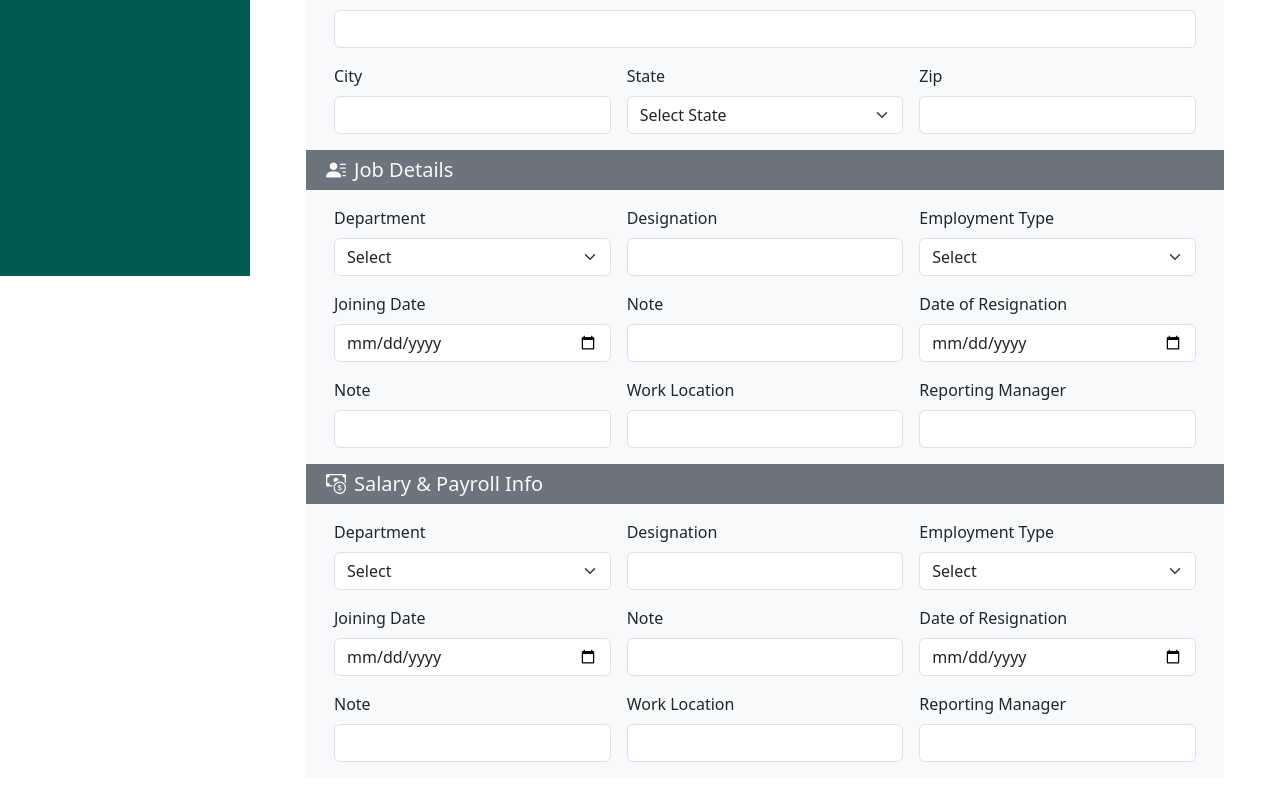
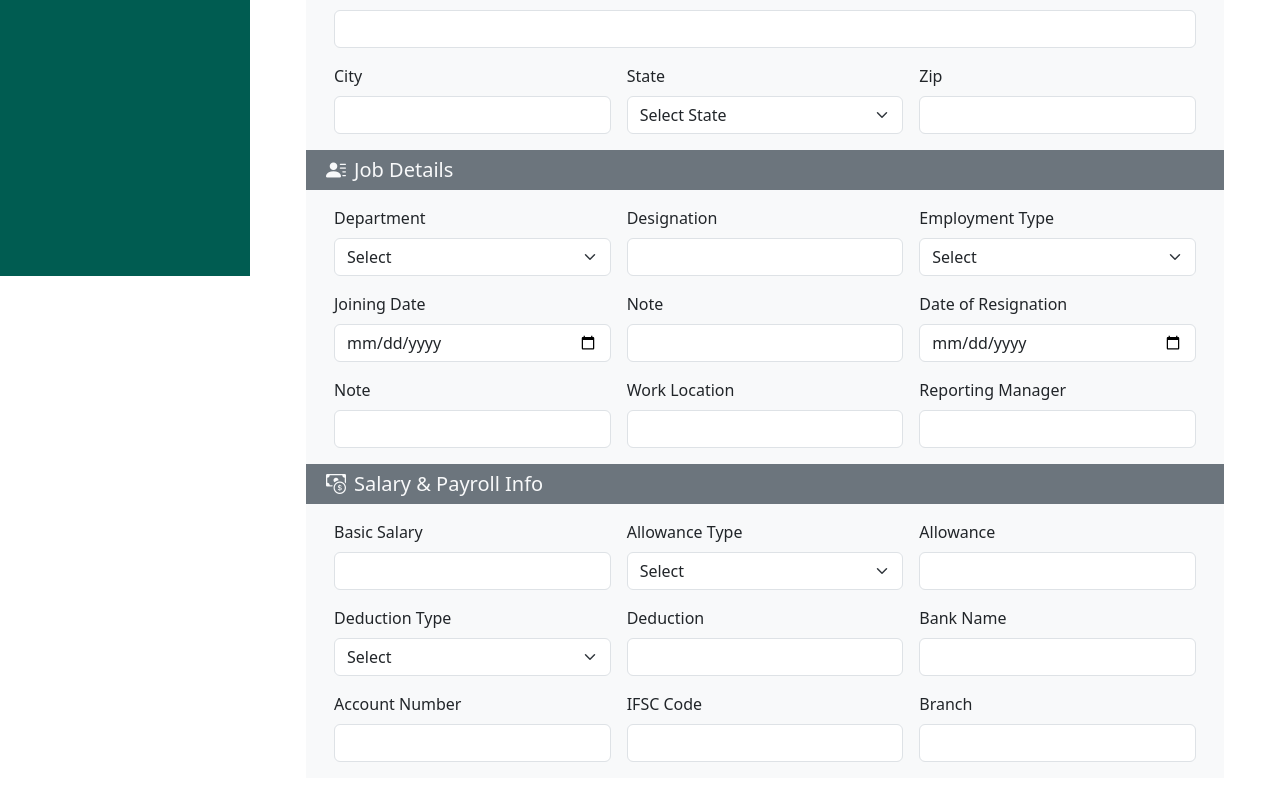
Before and after one commit to ankitsrajput/hrms, a React (Vite) app: page /admin/add-employee in a window 1280 px wide. Shown: the part 580-1380 px from the top of the page. Built offline with nearby package versions, Linux system fonts and the light colour scheme.

Commit message:
update addEmp Page

```diff
--- a/src/Components/Admin/AddEmp.jsx
+++ b/src/Components/Admin/AddEmp.jsx
@@ -169,53 +169,50 @@ const AddEmp = () => {
                         </div>
                         <div class="row g-3 p-3">
                             <div class="col-md-4">
-                                <label for="department" class="form-label">Department</label>
-                                <select id="department" class="form-select">
+                                <label for="bsalary" class="form-label">Basic Salary</label>
+                                <input type="text" class="form-control" id="bsalary" />
+                            </div>
+                            <div class="col-md-4">
+                                <label for="allowType" class="form-label">Allowance Type</label>
+                                <select id="allowType" class="form-select">
                                     <option selected>Select</option>
-                                    <option>IT</option>
-                                    <option>HR</option>
-                                    <option>Finance</option>
-                                    <option>Marketing</option>
-                                    <option>Technical</option>
-                                    <option>Service</option>
+                                    <option>Food</option>
+                                    <option>Health</option>
+                                    <option>Travel</option>
+                                    <option>Accommodation</option>
                                 </select>
                             </div>
                             <div class="col-md-4">
-                                <label for="designation" class="form-label">Designation</label>
-                                <input type="text" class="form-control" id="designation" />
+                                <label for="allowance" class="form-label">Allowance</label>
+                                <input type="text" class="form-control" id="allowance" />
                             </div>
                             <div class="col-md-4">
-                                <label for="empType" class="form-label">Employment Type</label>
-                                <select id="empType" class="form-select">
+                                <label for="deductType" class="form-label">Deduction Type</label>
+                                <select id="deductType" class="form-select">
                                     <option selected>Select</option>
-                                    <option>Intern</option>
-                                    <option>Full-Time</option>
-                                    <option>Part-Time</option>
+                                    <option>Personal Savings</option>
+                                    <option>Retirement Fund</option>
                                 </select>
                             </div>
                             <div class="col-md-4">
-                                <label for="doj" class="form-label">Joining Date</label>
-                                <input type="date" class="form-control" id="doj" />
+                                <label for="deduction" class="form-label">Deduction</label>
+                                <input type="text" class="form-control" id="deduction" />
                             </div>
                             <div class="col-md-4">
-                                <label for="note1" class="form-label">Note</label>
-                                <input type="text" class="form-control" id="note1" />
+                                <label for="bankname" class="form-label">Bank Name</label>
+                                <input type="text" class="form-control" id="bankname" />
                             </div>
                             <div class="col-md-4">
-                                <label for="dor" class="form-label">Date of Resignation</label>
-                                <input type="date" class="form-control" id="dor" />
+                                <label for="acct" class="form-label">Account Number</label>
+                                <input type="text" class="form-control" id="acct" />
                             </div>
                             <div class="col-md-4">
-                                <label for="note2" class="form-label">Note</label>
-                                <input type="text" class="form-control" id="note2" />
+                                <label for="ifsc" class="form-label">IFSC Code</label>
+                                <input type="text" class="form-control" id="ifsc" />
                             </div>
                             <div class="col-md-4">
-                                <label for="workLoc" class="form-label">Work Location</label>
-                                <input type="text" class="form-control" id="workLoc" />
-                            </div>
-                            <div class="col-md-4">
-                                <label for="reportMan" class="form-label">Reporting Manager</label>
-                                <input type="text" class="form-control" id="reportMan" />
+                                <label for="bbranch" class="form-label">Branch</label>
+                                <input type="text" class="form-control" id="bbranch" />
                             </div>
                         </div>
                     </div>
```
